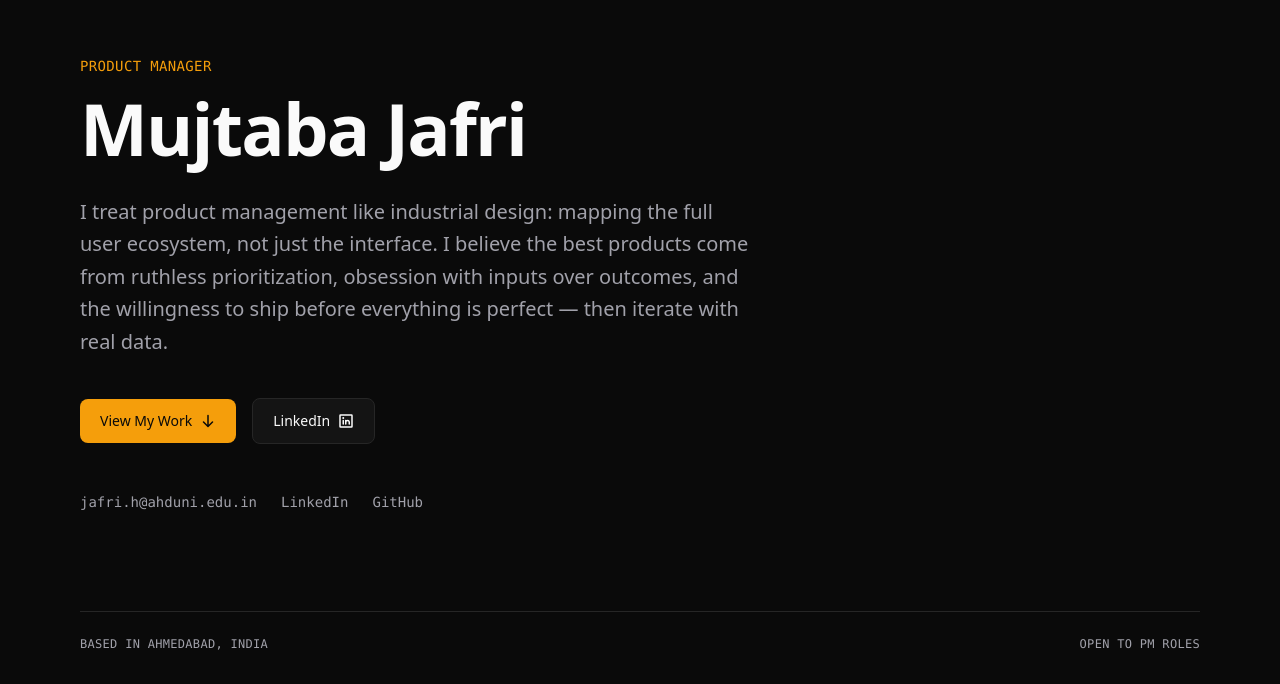
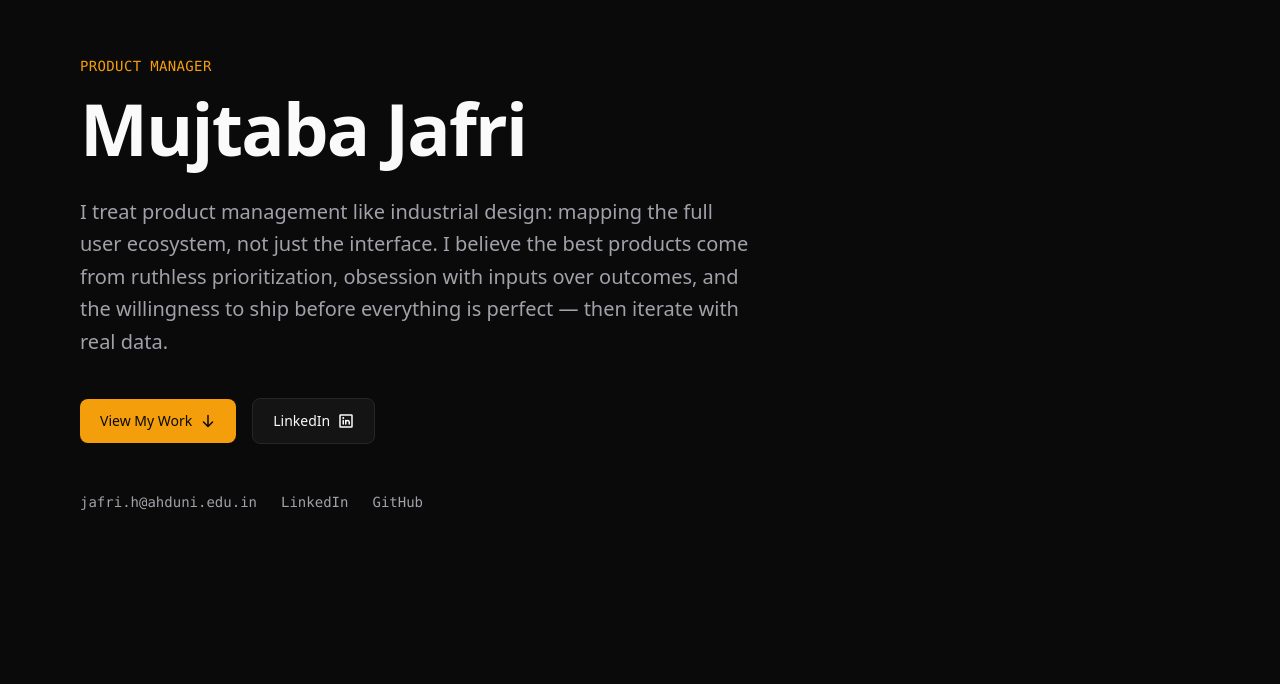
Before and after one commit to MujtabaJ30/portfolio, a Next.js app: page / in a window 1280 px wide. Shown: the part 116-800 px from the top of the page. Built offline with nearby package versions, Linux system fonts and the light colour scheme.

Commit message:
fix hydration errors by removing useReducedMotion from motion components; remove hero footer strip

```diff
--- a/app/components/SectionReveal.tsx
+++ b/app/components/SectionReveal.tsx
@@ -1,7 +1,7 @@
 "use client";
 
 import { ReactNode } from "react";
-import { motion, useReducedMotion } from "motion/react";
+import { motion } from "motion/react";
 
 interface SectionRevealProps {
   children: ReactNode;
@@ -16,18 +16,12 @@ export function SectionReveal({
   delay = 0,
   direction = "up",
 }: SectionRevealProps) {
-  const shouldReduceMotion = useReducedMotion();
-
   const directionOffset = {
     up: { y: 24 },
     down: { y: -24 },
     left: { x: 24 },
     right: { x: -24 },
   };
-
-  if (shouldReduceMotion) {
-    return <div className={className}>{children}</div>;
-  }
 
   return (
     <motion.div
--- a/app/sections/Hero.tsx
+++ b/app/sections/Hero.tsx
@@ -1,25 +1,22 @@
 "use client";
 
 import { ArrowDown, LinkedinLogo } from "@phosphor-icons/react";
-import { motion, useReducedMotion } from "motion/react";
+import { motion } from "motion/react";
 import { Button } from "@/app/components/Button";
 import { heroContent, contactLinks } from "@/app/lib/data";
-
-export function Hero() {
-  const shouldReduceMotion = useReducedMotion();
 
 const containerVariants = {
   hidden: { opacity: 0 },
   visible: {
     opacity: 1,
     transition: {
-        staggerChildren: shouldReduceMotion ? 0 : 0.1,
+      staggerChildren: 0.1,
     },
   },
 };
 
 const itemVariants = {
-    hidden: { opacity: 0, y: shouldReduceMotion ? 0 : 20 },
+  hidden: { opacity: 0, y: 20 },
   visible: {
     opacity: 1,
     y: 0,
@@ -27,8 +24,9 @@ export function Hero() {
   },
 };
 
+export function Hero() {
   return (
-    <section className="relative flex min-h-screen flex-col justify-center px-6 py-24 md:px-12 lg:px-20">
+    <section className="flex min-h-screen flex-col justify-center px-6 py-24 md:px-12 lg:px-20">
       <motion.div
         className="mx-auto w-full max-w-7xl"
         initial="hidden"
@@ -106,15 +104,6 @@ export function Hero() {
           </motion.div>
         </div>
       </motion.div>
-
-      <div className="absolute bottom-8 left-6 right-6 flex items-center justify-between border-t border-border pt-6 text-xs text-muted md:left-12 md:right-12 lg:left-20 lg:right-20">
-        <span className="font-mono uppercase tracking-wide">
-          Based in Ahmedabad, India
-        </span>
-        <span className="font-mono uppercase tracking-wide">
-          Open to PM roles
-        </span>
-      </div>
     </section>
   );
 }
```
Lines whose indentation alone changed are shown as unchanged.
